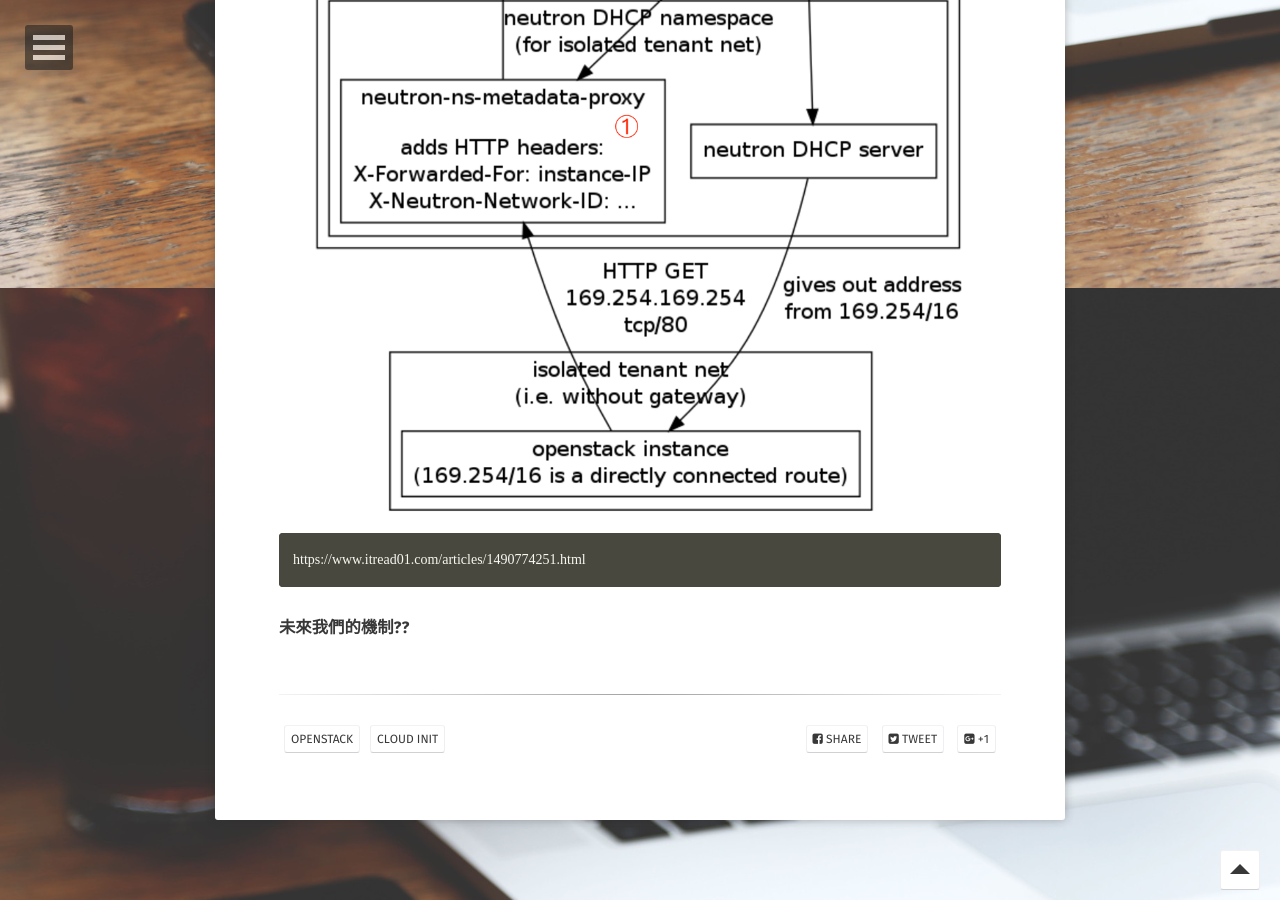
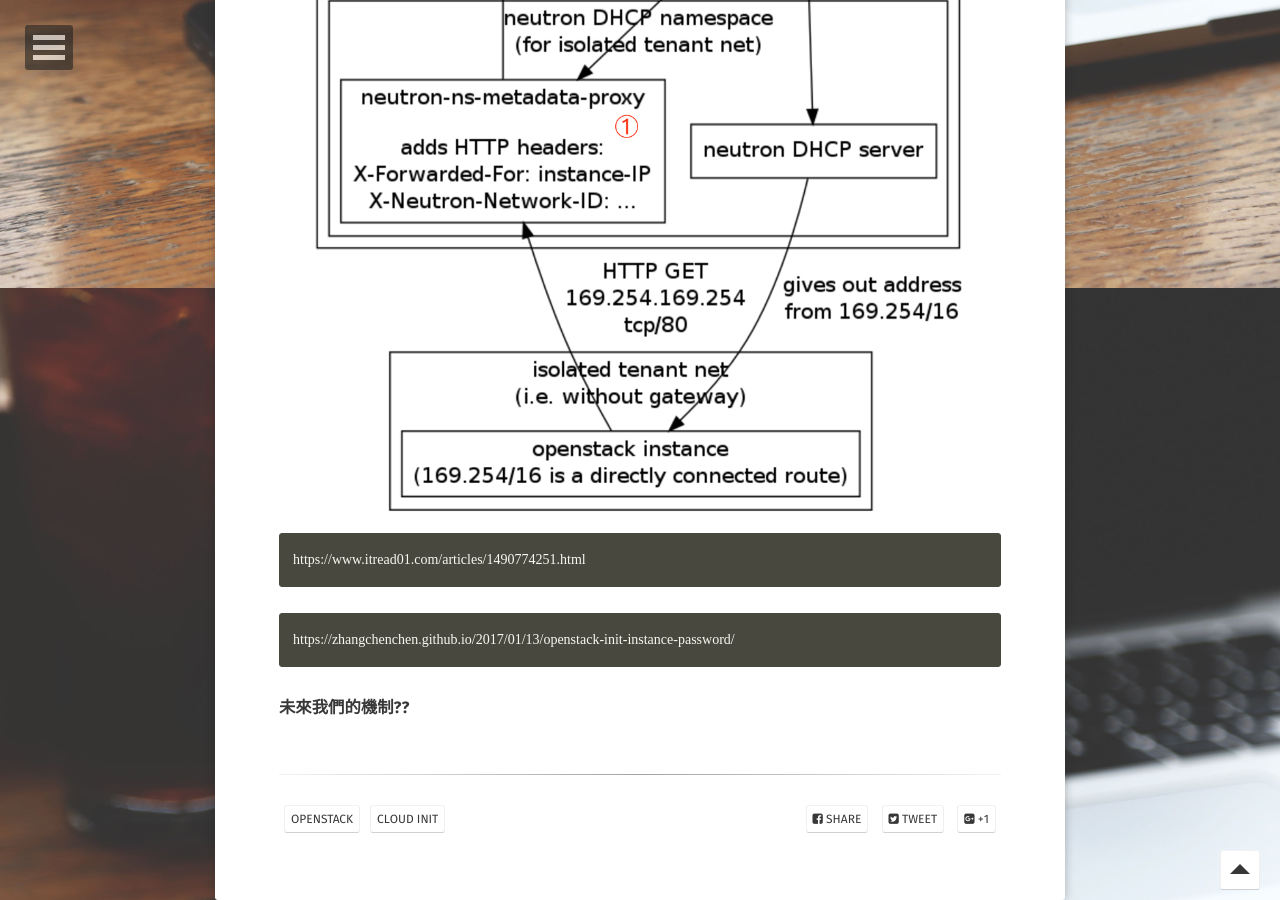
Before and after one commit to kisekitw/kisekitw.github.io, a Jekyll site: the page built from _posts/2019-09-27-cloud-init-inject-user-data.md, in a window 1280 px wide and 900 px high, scrolled down 1512 px. Built offline with Jekyll 4.4.1, drawn with Linux system fonts in a browser that asks for light colours; some web fonts are replaced; part of the change alters nothing that is shown.

Commit message:
add cloud init

````diff
--- a/_posts/2019-09-27-cloud-init-inject-user-data.md
+++ b/_posts/2019-09-27-cloud-init-inject-user-data.md
@@ -33,5 +33,8 @@ comments: false
 ```
 https://www.itread01.com/articles/1490774251.html
 ```
+```
+https://zhangchenchen.github.io/2017/01/13/openstack-init-instance-password/
+```
 
 ### 未來我們的機制??
````
